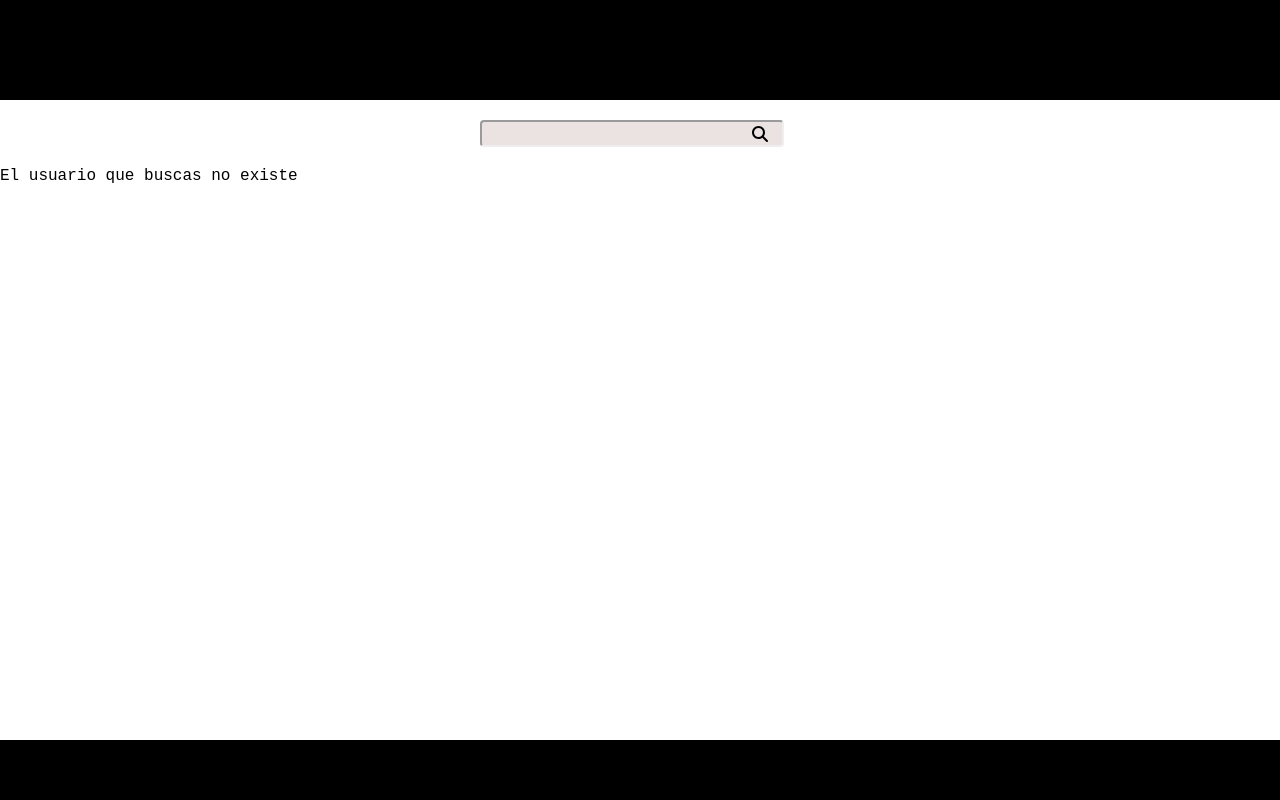
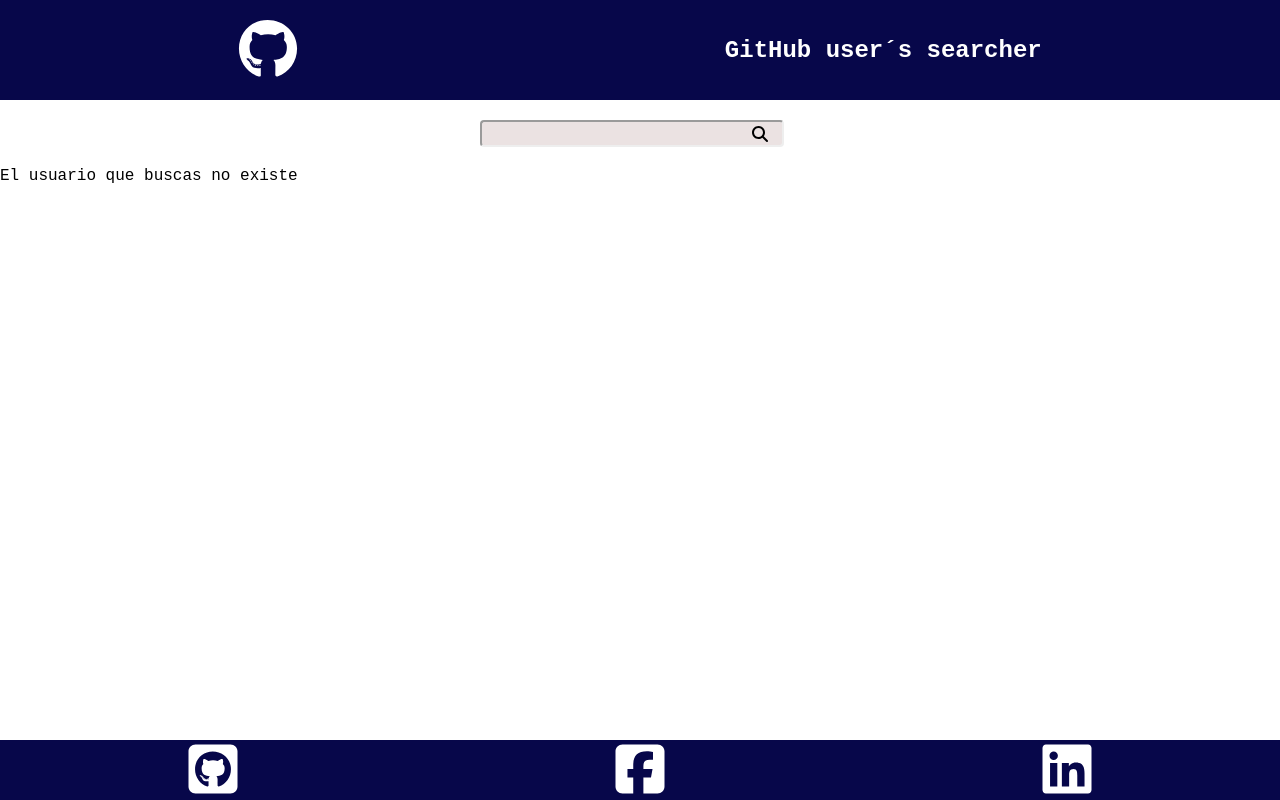
Before and after one commit to GilbertArdila/github-user-searcher, a React (Vite) app: page / in a window 1280 px wide. Built offline with nearby package versions, Linux system fonts and the light colour scheme; no server answers.

Commit message:
creamos header y footer

```diff
--- a/package.json
+++ b/package.json
@@ -10,6 +10,7 @@
   },
   "dependencies": {
     "@fortawesome/fontawesome-svg-core": "^6.2.1",
+    "@fortawesome/free-brands-svg-icons": "^6.2.1",
     "@fortawesome/free-solid-svg-icons": "^6.2.1",
     "@fortawesome/react-fontawesome": "^0.2.0",
     "axios": "^1.2.1",
--- a/src/App.jsx
+++ b/src/App.jsx
@@ -5,6 +5,9 @@ import { setUser,setRepos} from './actions/actions';
 import { ReposCart } from './containers/ReposCart';
 import {UserCart} from './containers/UserCart';
 import { UserSearcher } from './components';
+import { Spinner } from './components/Spinner';
+import { Header } from './containers/Header';
+import { Footer } from './containers/Footer';
 
 
 
@@ -63,7 +66,7 @@ function App() {
 
   return (
     <>
-    <header style={{width:'100vw', height:'100px', background:'black'}}></header>
+    <Header/>
     <main className="App">
 
     <UserSearcher
@@ -72,7 +75,7 @@ function App() {
     searchedUser={searchedUser}
     />
 
-     {loading ? <p>...cargando</p> : error ? <p>{`${error}`}</p>
+     {loading ? <Spinner/> : error ? <p>{`${error}`}</p>
      :user !== undefined
      ?  <UserCart/>
      :<p>El usuario que buscas no existe</p>
@@ -84,12 +87,12 @@ function App() {
      {user===undefined
      ?<p></p>
      : !repos
-     ?<p>...cargando repos</p>
+     ?<p></p>
      :<ReposCart/>
      }
 
     </main>
-    <footer style={{width:'100vw', height:'60px', background:'black'}}></footer>
+   <Footer/>
     </>
 
   )
--- /dev/null
+++ b/src/components/Spinner.jsx
@@ -0,0 +1,9 @@
+import React from 'react';
+import '../styles/spinnerStyles.css';
+const Spinner = () => {
+  return (
+    <span className="loader"></span>
+  )
+}
+
+export  {Spinner}
--- a/src/components/UserSearcher.jsx
+++ b/src/components/UserSearcher.jsx
@@ -1,4 +1,3 @@
-import { useEffect } from 'react';
 import { FontAwesomeIcon } from '@fortawesome/react-fontawesome';
 import { faMagnifyingGlass} from '@fortawesome/free-solid-svg-icons';
 import '../styles/userSearcher.css';
--- /dev/null
+++ b/src/containers/Footer.jsx
@@ -0,0 +1,18 @@
+import React from 'react';
+import { FontAwesomeIcon } from '@fortawesome/react-fontawesome';
+import { faSquareGithub } from '@fortawesome/free-brands-svg-icons';
+import { faSquareFacebook } from '@fortawesome/free-brands-svg-icons';
+import { faLinkedin } from '@fortawesome/free-brands-svg-icons';
+import '../styles/footerStyles.css';
+
+const Footer = () => {
+  return (
+    <footer className='Footer'>
+        <span><FontAwesomeIcon icon={faSquareGithub}/></span>
+        <span><FontAwesomeIcon icon={faSquareFacebook}/></span>
+        <span><FontAwesomeIcon icon={faLinkedin}/></span>
+    </footer>
+  )
+}
+
+export  {Footer}
--- /dev/null
+++ b/src/containers/Header.jsx
@@ -0,0 +1,15 @@
+import React from 'react';
+import '../styles/headerStyles.css';
+import { FontAwesomeIcon } from '@fortawesome/react-fontawesome';
+import {faGithub} from '@fortawesome/free-brands-svg-icons'
+
+const Header = () => {
+  return (
+    <header className='Header'>
+        <span><FontAwesomeIcon icon={faGithub}/></span>
+        <h2>GitHub user´s searcher</h2>
+    </header>
+  )
+}
+
+export  {Header}
--- /dev/null
+++ b/src/styles/footerStyles.css
@@ -0,0 +1,13 @@
+.Footer{
+    display: flex;
+    justify-content: space-around;
+    align-items: center;
+    width: 100vw;
+    height: 60px;
+    background-color: rgb(7, 7, 74);
+    color: white;
+}
+.Footer span svg{
+    width: 56px;
+    height: 56px;
+}
--- /dev/null
+++ b/src/styles/headerStyles.css
@@ -0,0 +1,14 @@
+.Header{
+    display: flex;
+    justify-content: space-around;
+    align-items: center;
+    width: 100vw;
+    height: 100px;
+    padding: 0 25px;
+    background-color: rgb(7, 7, 74);
+    color: white;
+}
+.Header span svg{
+    width: 60px;
+    height: 60px;
+}
--- /dev/null
+++ b/src/styles/spinnerStyles.css
@@ -0,0 +1,53 @@
+.loader {
+    width: 48px;
+    height: 48px;
+    position: relative;
+    left: calc(50%);
+  }
+  .loader::before , .loader::after{
+    content: '';
+    position: absolute;
+    left: 50%;
+    top: 50%;
+    transform: translate(-50% , -50%);
+    width: 48em;
+    height: 48em;
+    background-image:
+      radial-gradient(circle 10px, rgb(12, 12, 12)100%, transparent 0),
+      radial-gradient(circle 10px, rgb(12, 12, 12) 100%, transparent 0),
+      radial-gradient(circle 10px, rgb(12, 12, 12) 100%, transparent 0),
+      radial-gradient(circle 10px, rgb(12, 12, 12) 100%, transparent 0),
+      radial-gradient(circle 10px, rgb(12, 12, 12) 100%, transparent 0),
+      radial-gradient(circle 10px, rgb(12, 12, 12) 100%, transparent 0),
+      radial-gradient(circle 10px, rgb(12, 12, 12) 100%, transparent 0),
+      radial-gradient(circle 10px, rgb(12, 12, 12) 100%, transparent 0);
+    background-position: 0em -18em, 0em 18em, 18em 0em, -18em 0em,
+                         13em -13em, -13em -13em, 13em 13em, -13em 13em;
+      background-repeat: no-repeat;
+    font-size: 0.5px;
+    border-radius: 50%;
+    animation: blast 1s ease-in infinite;
+  }
+  .loader::after {
+    font-size: 1px;
+    background: rgb(12, 12, 12);
+    animation: bounce 1s ease-in infinite;
+  }
+
+  @keyframes bounce {
+    0% , 100%{ font-size: 0.75px }
+    50% { font-size: 1.5px }
+  }
+  @keyframes blast {
+    0% , 40% {
+      font-size: 0.5px;
+    }
+    70% {
+      opacity: 1;
+      font-size: 4px;
+    }
+     100% {
+       font-size: 6px;
+      opacity: 0;
+    }
+  }
```
Also changed, not shown: 1 other file (tests, documents, lock files or other folders).
